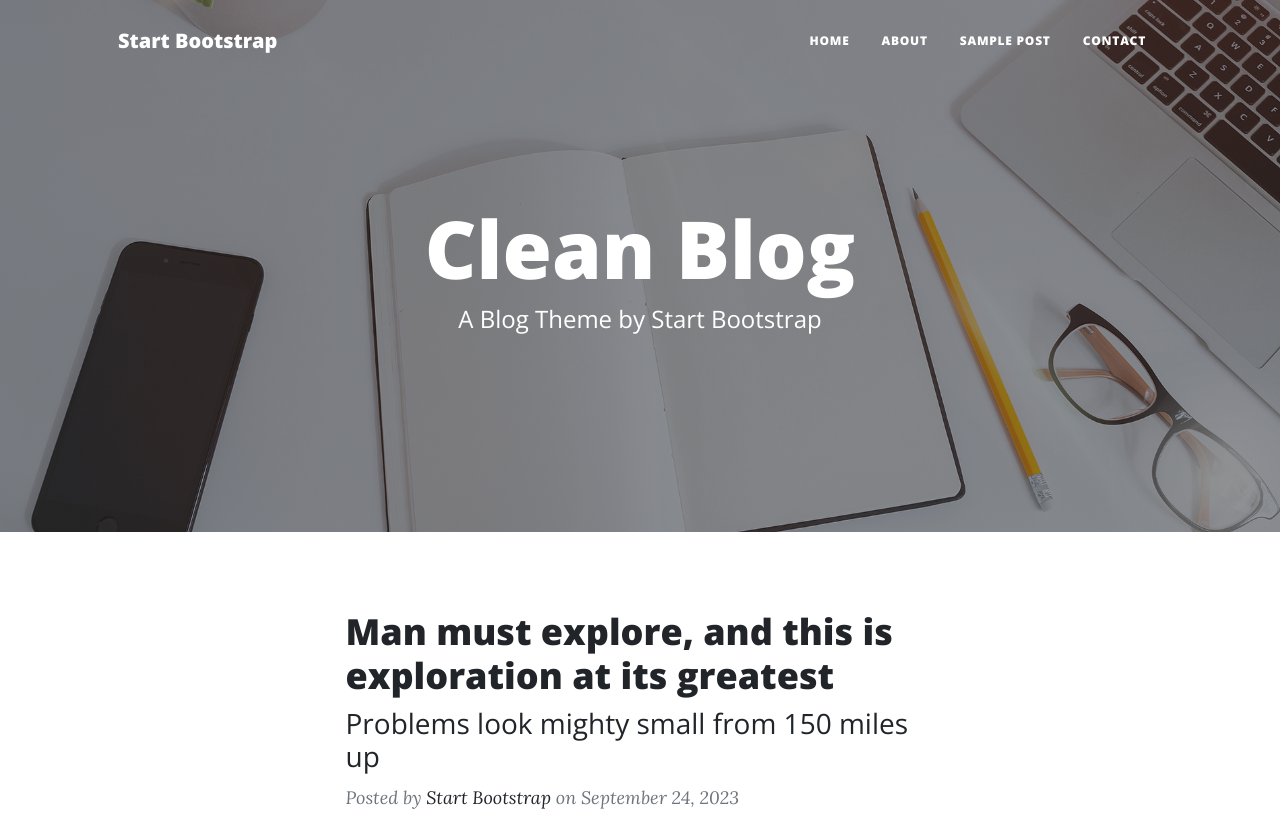
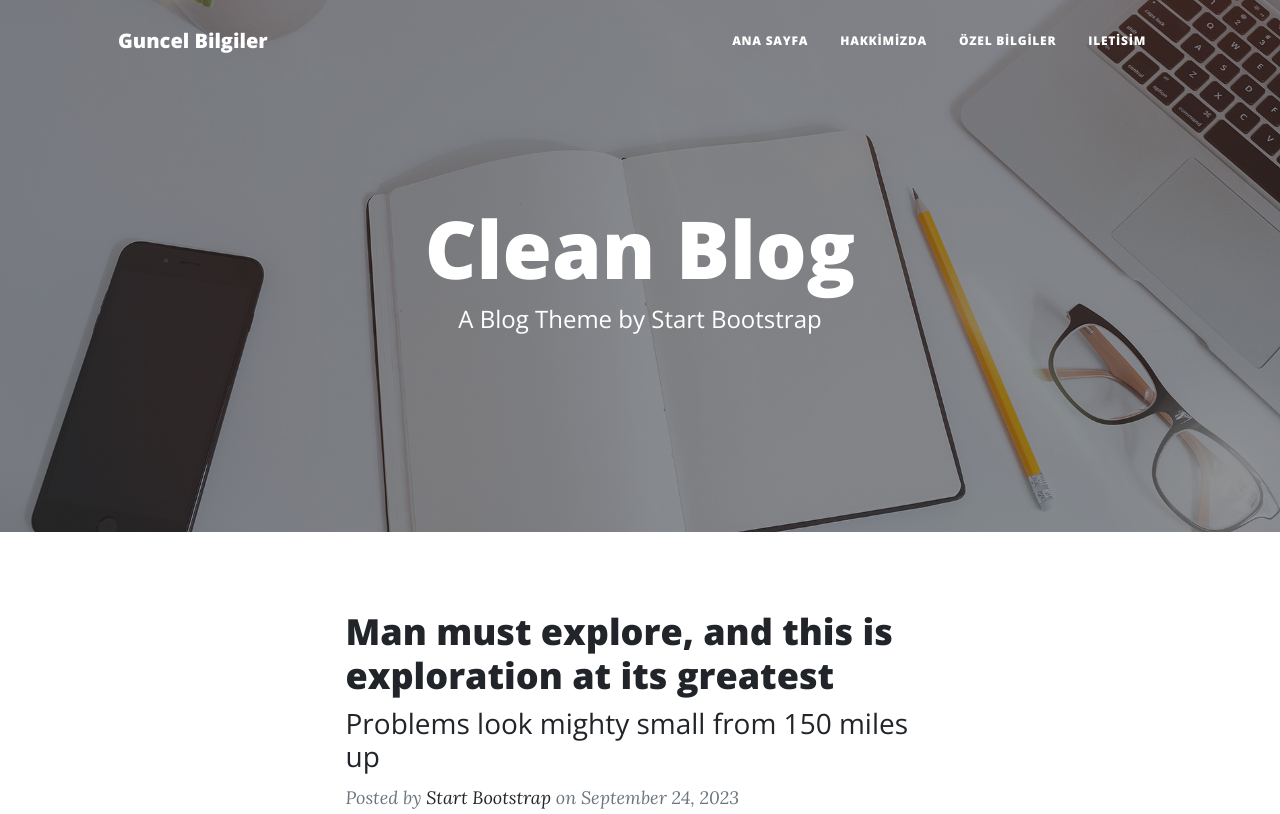
Before and after one commit to SavasSerbest/Calismalarim, a plain HTML site: page index.html in a window 1280 px wide. Shown: the top 814 px of the page. Drawn offline with nearby package versions, Linux system fonts and the light colour scheme.

Commit message:
Titel değişti, Sekmeler Turkce oldu

```diff
--- a/index.html
+++ b/index.html
@@ -1,11 +1,11 @@
 <!DOCTYPE html>
-<html lang="en">
+<html lang="tr">
     <head>
         <meta charset="utf-8" />
         <meta name="viewport" content="width=device-width, initial-scale=1, shrink-to-fit=no" />
         <meta name="description" content="" />
         <meta name="author" content="" />
-        <title>Clean Blog - Start Bootstrap Theme</title>
+        <title>Savas-Blog</title>
         <link rel="icon" type="image/x-icon" href="assets/favicon.ico" />
         <!-- Font Awesome icons (free version)-->
         <script src="https://use.fontawesome.com/releases/v6.3.0/js/all.js" crossorigin="anonymous"></script>
@@ -19,17 +19,17 @@
         <!-- Navigation-->
         <nav class="navbar navbar-expand-lg navbar-light" id="mainNav">
             <div class="container px-4 px-lg-5">
-                <a class="navbar-brand" href="index.html">Start Bootstrap</a>
+                <a class="navbar-brand" href="index.html">Guncel Bilgiler</a>
                 <button class="navbar-toggler" type="button" data-bs-toggle="collapse" data-bs-target="#navbarResponsive" aria-controls="navbarResponsive" aria-expanded="false" aria-label="Toggle navigation">
                     Menu
                     <i class="fas fa-bars"></i>
                 </button>
                 <div class="collapse navbar-collapse" id="navbarResponsive">
                     <ul class="navbar-nav ms-auto py-4 py-lg-0">
-                        <li class="nav-item"><a class="nav-link px-lg-3 py-3 py-lg-4" href="index.html">Home</a></li>
-                        <li class="nav-item"><a class="nav-link px-lg-3 py-3 py-lg-4" href="about.html">About</a></li>
-                        <li class="nav-item"><a class="nav-link px-lg-3 py-3 py-lg-4" href="post.html">Sample Post</a></li>
-                        <li class="nav-item"><a class="nav-link px-lg-3 py-3 py-lg-4" href="contact.html">Contact</a></li>
+                        <li class="nav-item"><a class="nav-link px-lg-3 py-3 py-lg-4" href="index.html">Ana Sayfa</a></li>
+                        <li class="nav-item"><a class="nav-link px-lg-3 py-3 py-lg-4" href="about.html">Hakkimizda</a></li>
+                        <li class="nav-item"><a class="nav-link px-lg-3 py-3 py-lg-4" href="post.html">Özel Bilgiler</a></li>
+                        <li class="nav-item"><a class="nav-link px-lg-3 py-3 py-lg-4" href="contact.html">Iletisim</a></li>
                     </ul>
                 </div>
             </div>
```
Also changed, not shown: about.html (+6 -6 lines), contact.html (+7 -7 lines), post.html (+7 -7 lines).
